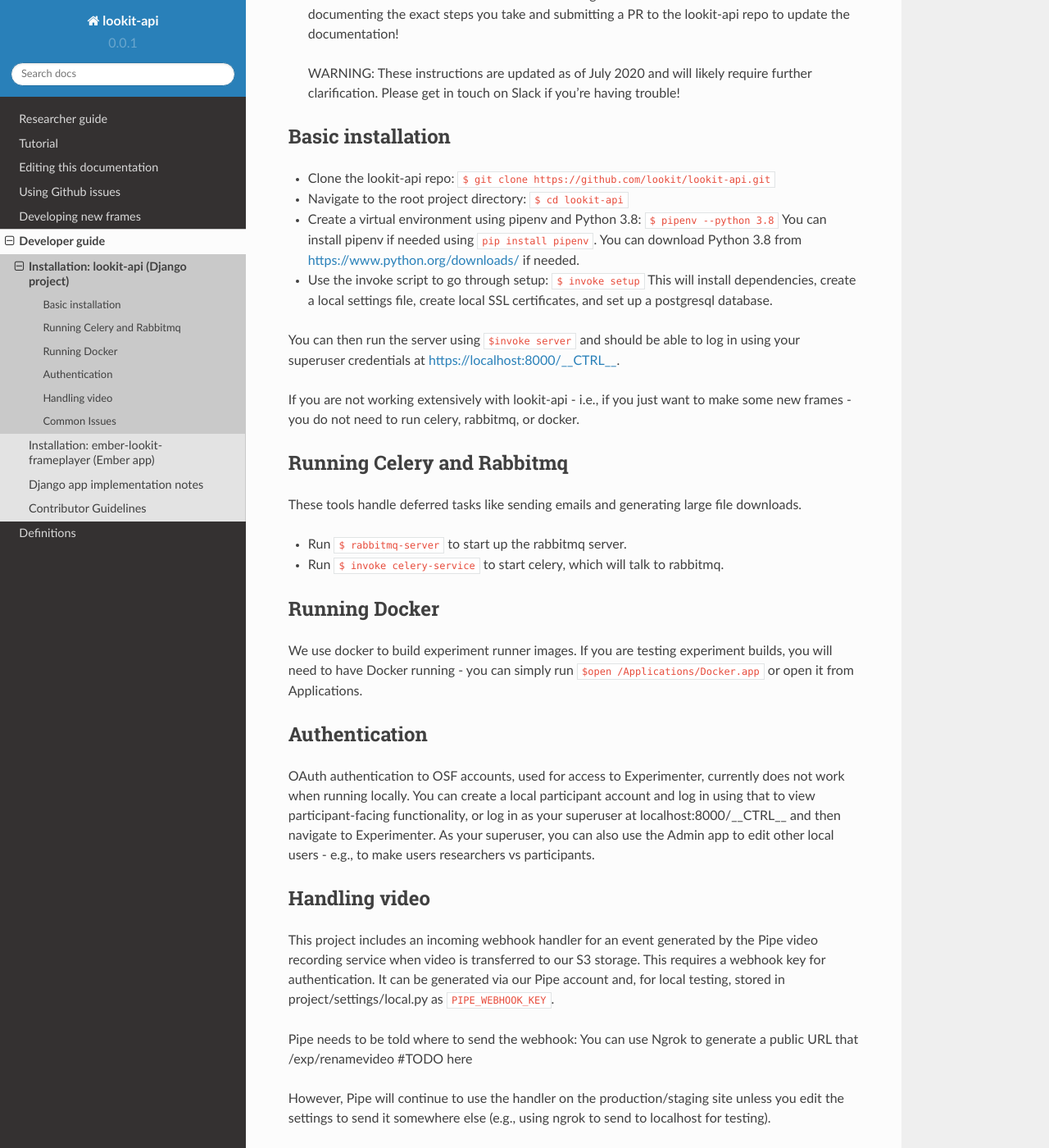
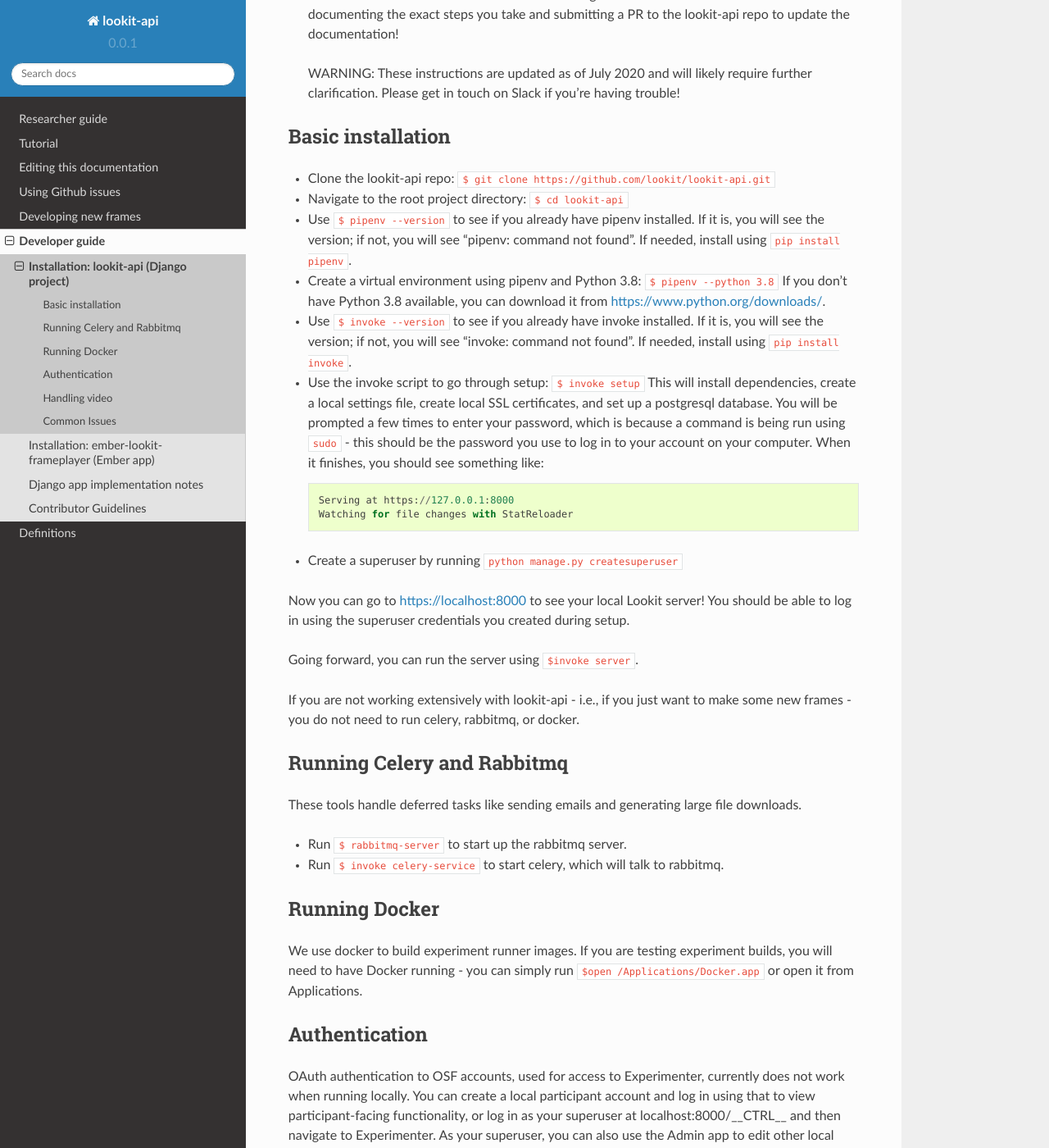
Before and after one commit to lookit/lookit-docs, a Sphinx documentation site: the page built from docs/source/install-django-project.rst, in a window 1280 px wide and 1400 px high, scrolled down 445 px. Shown: the whole window at 82% size. Built offline with Sphinx 7.4.7 and the Read the Docs theme 2.0.0, drawn with Linux system fonts in a browser that asks for light colours; some of the changed text lies outside the part shown.

Commit message:
update lookit-api installation instructions based on fresh install

```diff
--- a/docs/source/install-django-project.rst
+++ b/docs/source/install-django-project.rst
@@ -29,14 +29,32 @@
 
 - Clone the lookit-api repo: ``$ git clone https://github.com/lookit/lookit-api.git``
 - Navigate to the root project directory: ``$ cd lookit-api``
+- Use ``$ pipenv --version`` to see if you already have pipenv installed. If it is, you
+  will see the version; if not, you will see "pipenv: command not found". If needed,
+  install using ``pip install pipenv``.
 - Create a virtual environment using pipenv and Python 3.8: ``$ pipenv --python 3.8``
-  You can install pipenv if needed using ``pip install pipenv``. You can download Python 3.8
-  from https://www.python.org/downloads/ if needed.
+  If you don't have Python 3.8 available, you can download it from
+  https://www.python.org/downloads/.
+- Use ``$ invoke --version`` to see if you already have invoke installed. If it is, you
+  will see the version; if not, you will see "invoke: command not found".
+  If needed, install using ``pip install invoke``.
 - Use the invoke script to go through setup: ``$ invoke setup`` This will install dependencies,
   create a local settings file, create local SSL certificates, and set up a postgresql database.
+  You will be prompted a few times to enter your password, which is because a command is
+  being run using ``sudo`` - this should be the password you use
+  to log in to your account on your computer. When it finishes, you should see something like:
 
-You can then run the server using ``$invoke server`` and should be able to log in using your
-superuser credentials at https://localhost:8000/__CTRL__.
+  ::
+
+     Serving at https://127.0.0.1:8000
+     Watching for file changes with StatReloader
+
+- Create a superuser by running ``python manage.py createsuperuser``
+
+Now you can go to https://localhost:8000 to see your local Lookit server! You should be able to log in using
+the superuser credentials you created during setup.
+
+Going forward, you can run the server using ``$invoke server``.
 
 If you are not working extensively with lookit-api - i.e., if you just want to make some
 new frames - you do not need to run celery, rabbitmq, or docker.
@@ -138,4 +155,4 @@
    $ brew install graphviz
    $ pip install --install-option="--include-path=/usr/local/include" --install-option="--library-path=/usr/local/lib" pygraphviz
 
-Then run ``sh up.sh again.``
+Then re-run setup.
```
Also changed, not shown: other parts of docs/source/install-django-project.rst (+1 -2 lines).
